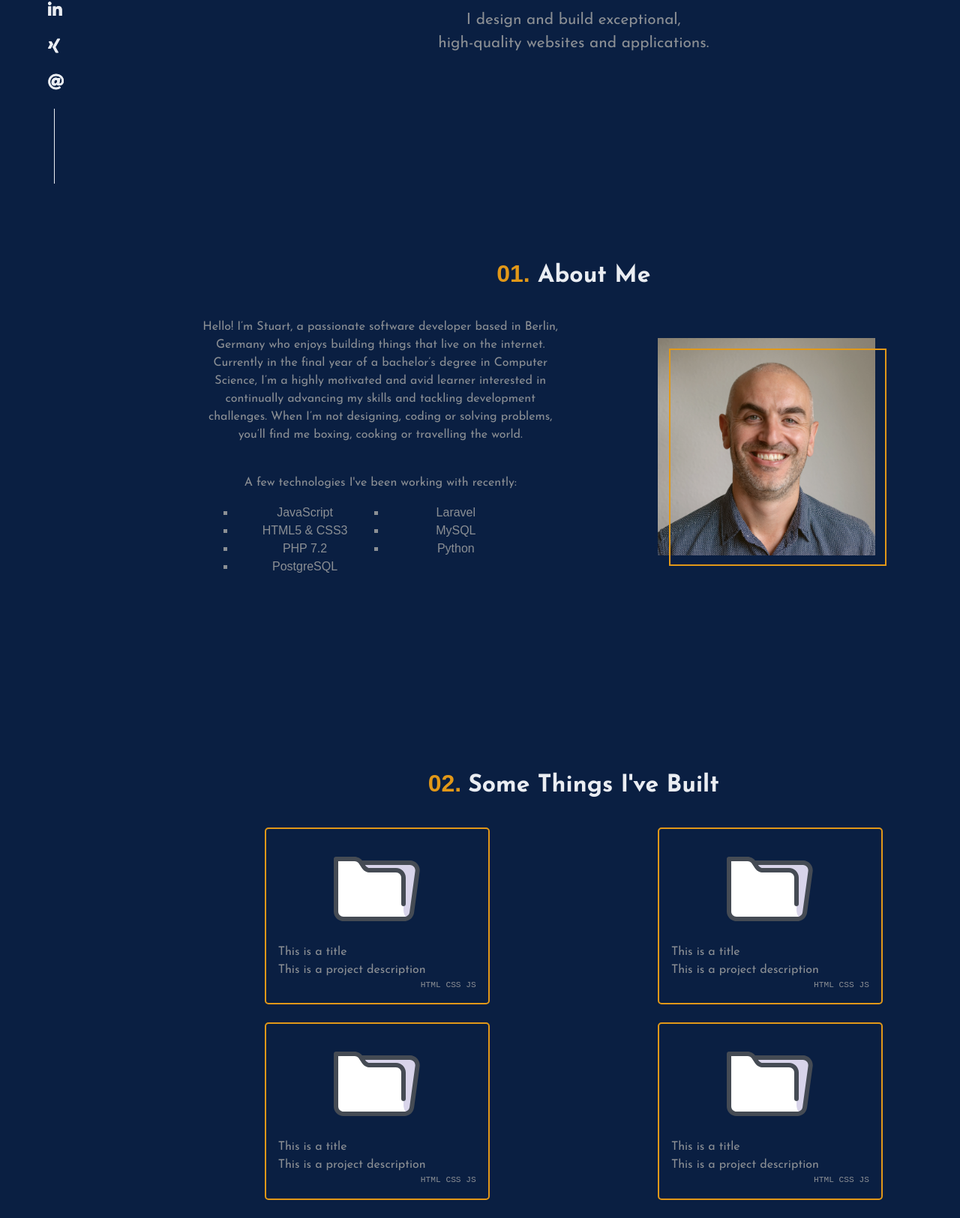
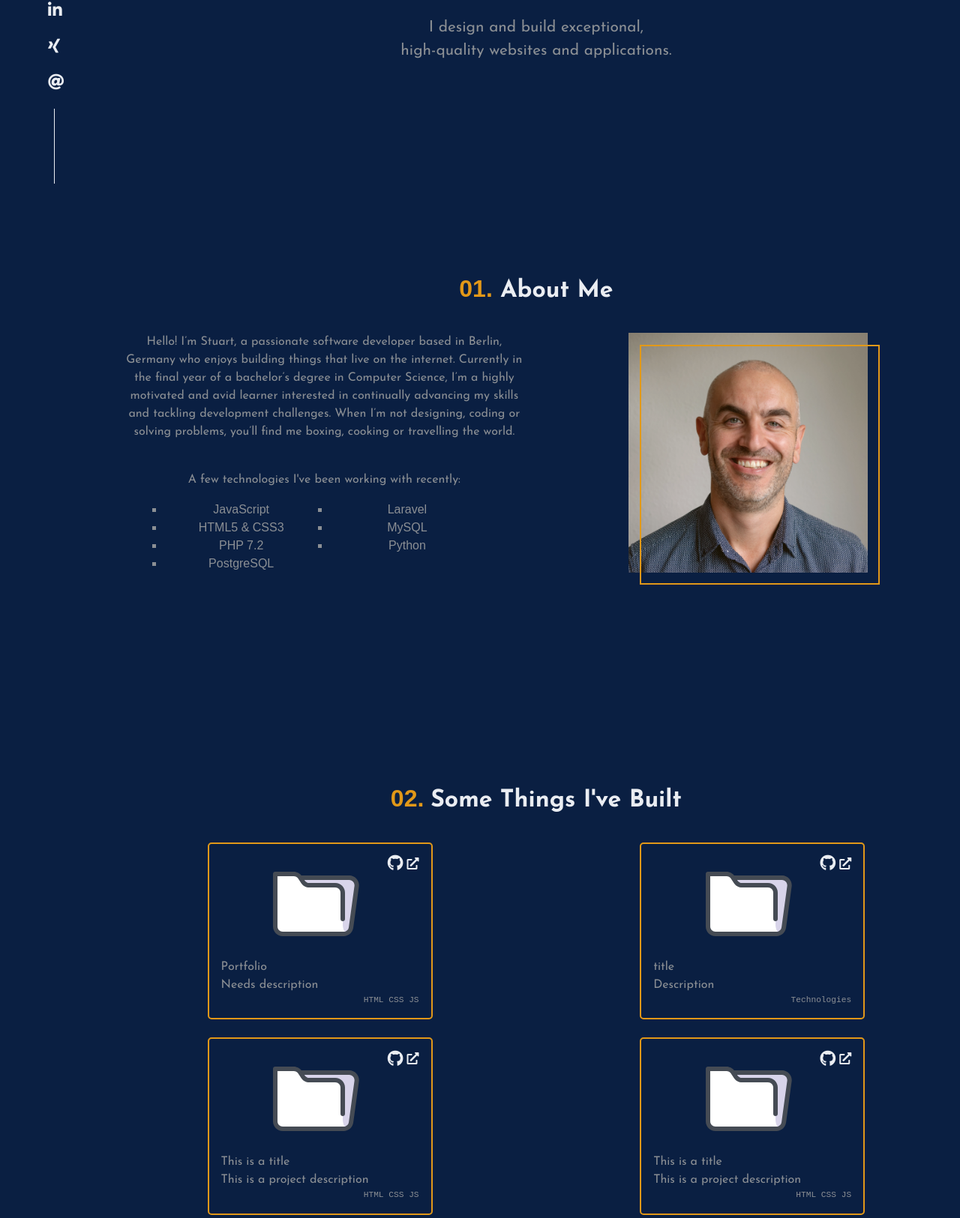
Before and after one commit to Sabrestoo/Portfolio, a plain HTML site: page index.html in a window 1280 px wide. Shown: the part 555-2180 px from the top of the page at 75% size. Drawn offline with Linux system fonts and the light colour scheme; a web font is replaced by a local one.

Commit message:
Restyled

```diff
--- a/index.html
+++ b/index.html
@@ -32,10 +32,10 @@
                 <a href="#contact-btn" class="link"><span class="alt-color">03.</span> Contact</a>
                 <a href="../images/sscv.pdf" class="link" id="resume" target="_blank">Resume</a>
                 <div class="icons-container">
-                <a href="https://github.com/Sabrestoo?tab=repositories" target='blank'><i class="fab fa-github fa-lg icon icons2"></i></a>
-                <a href="https://www.linkedin.com/in/summers2483" target="blank"><i class="fab fa-linkedin-in fa-lg icon icons2"></i></a>
-                <a href="https://www.xing.com/profile/Stuart_Summers/cv?sc_o=mxb_p" target='blank'><i class="fab fa-xing fa-lg icon icons2"></i></a>
-                <a href="mailto:summers2483@gmail.com" ><i class="fas fa-at fa-lg icon icons2"></i></a>
+                <a href="https://github.com/Sabrestoo?tab=repositories" target='_blank'><i class="fab fa-github fa-lg gh-icon icon icons2"></i></a>
+                <a href="https://www.linkedin.com/in/summers2483" target="_blank"><i class="fab li-icon fa-linkedin-in fa-lg icon icons2"></i></a>
+                <a href="https://www.xing.com/profile/Stuart_Summers/cv?sc_o=mxb_p" target='_blank'><i class="fab fa-xing fa-lg xing-icon icon icons2"></i></a>
+                <a href="mailto:summers2483@gmail.com" ><i class="fas fa-at fa-lg mail-icon icon icons2"></i></a>
                 </div>
                 </div>
         </nav>
@@ -96,6 +96,31 @@
         <div class="main work" id="work"><h1 class="section-title"><span class="alt-color alt-text">02. </span>Some Things I've Built</h1>
            <div class="work-container">
                 <div class="project" id="project1">
+                        <div class="project-icon-container"><a href="https://github.com/Sabrestoo?tab=repositories" target='_blank'><i class="fab fa-github fa-lg icons"></i></a>
+                       <a href="#"><i class="fas fa-external-link-alt icons"></i></a>
+                        </div>
+                        <div class="projectImg"><img src="images/folder-icons/folder-128.svg" alt="folder icon" class="folder-icon"></div>
+                     <div class="projectTitle">Portfolio</div>
+                     <!-- Github link -->
+                     <div class="projectDesc">Needs description</div>
+                     <!-- Code font for languages -->
+                     <div class="projectLanguages">HTML CSS JS</div>
+                 </div>
+                 <div class="project" id="project2">
+                        <div class="project-icon-container"><a href="https://github.com/Sabrestoo?tab=repositories" target='_blank'><i class="fab fa-github fa-lg icons"></i></a>
+                            <a href="#"><i class="fas fa-external-link-alt icons"></i></a>
+                             </div>
+                        <div class="projectImg"><img src="images/folder-icons/folder-128.svg" alt="folder icon" class="folder-icon"></div>
+                     <div class="projectTitle">title</div>
+                     <!-- Github link -->
+                     <div class="projectDesc">Description</div>
+                     <!-- Code font for languages -->
+                     <div class="projectLanguages">Technologies</div>
+                 </div>
+                 <div class="project" id="project3">
+                        <div class="project-icon-container"><a href="https://github.com/Sabrestoo?tab=repositories" target='_blank'><i class="fab fa-github fa-lg icons"></i></a>
+                            <a href="#"><i class="fas fa-external-link-alt icons"></i></a>
+                             </div>
                         <div class="projectImg"><img src="images/folder-icons/folder-128.svg" alt="folder icon" class="folder-icon"></div>
                      <div class="projectTitle">This is a title</div>
                      <!-- Github link -->
@@ -103,23 +128,10 @@
                      <!-- Code font for languages -->
                      <div class="projectLanguages">HTML CSS JS</div>
                  </div>
-                 <div class="project" id="project1">
-                        <div class="projectImg"><img src="images/folder-icons/folder-128.svg" alt="folder icon" class="folder-icon"></div>
-                     <div class="projectTitle">This is a title</div>
-                     <!-- Github link -->
-                     <div class="projectDesc">This is a project description</div>
-                     <!-- Code font for languages -->
-                     <div class="projectLanguages">HTML CSS JS</div>
-                 </div>
-                 <div class="project" id="project1">
-                        <div class="projectImg"><img src="images/folder-icons/folder-128.svg" alt="folder icon" class="folder-icon"></div>
-                     <div class="projectTitle">This is a title</div>
-                     <!-- Github link -->
-                     <div class="projectDesc">This is a project description</div>
-                     <!-- Code font for languages -->
-                     <div class="projectLanguages">HTML CSS JS</div>
-                 </div>
-                 <div class="project" id="project1">
+                 <div class="project" id="project4">
+                        <div class="project-icon-container"><a href="https://github.com/Sabrestoo?tab=repositories" target='_blank'><i class="fab fa-github fa-lg icons"></i></a>
+                            <a href="#"><i class="fas fa-external-link-alt icons"></i></a>
+                             </div>
                         <div class="projectImg"><img src="images/folder-icons/folder-128.svg" alt="folder icon" class="folder-icon"></div>
                      <div class="projectTitle">This is a title</div>
                      <!-- Github link -->
--- a/styles2.css
+++ b/styles2.css
@@ -48,6 +48,14 @@ h1 {
   padding-bottom: 2rem;
 }
 
+div.project-icon-container {
+  float: right;
+}
+
+.project-icon-container a {
+  color:rgba(234, 237, 242, 1);
+  color: var(--main-text);
+}
 
 /* logo */
 
@@ -161,6 +169,7 @@ h1 {
   }
 
   .icons2 {
+    display: block;
     padding: 15%;
   }
 
@@ -419,31 +428,27 @@ h1 {
 
 /* icons */
 
-.icons {
-  display: none;
-}
-
 .left-col {
-    width: 20%;
+    width: 12%;
     flex: 0 0 auto;
     color:rgba(234, 237, 242, 1);
     color: var(--main-text);
 }
 
-.fa-github  {
-    margin-bottom: 9rem;
+.gh-icon {
+  margin-bottom: 9rem;
 }
 
-.fa-xing {
-    padding-bottom: 3rem;
+.xing-icon {
+  padding-bottom: 3rem;
 }
 
-.fa-linkedin-in {
-    padding-bottom: 6rem;
+.li-icon {
+  padding-bottom: 6rem;
 }
 
-.fab, .fas, .line {
-  color:rgba(234, 237, 242, 1);
+.gh-icon, .li-icon, .xing-icon, .mail-icon, .line {
+    color:rgba(234, 237, 242, 1);
     color: var(--main-text);
     position: fixed;
     bottom: 8rem;
@@ -627,9 +632,11 @@ h1 {
     justify-self: center;
   }
 
+
+
   .projectImg {
-    min-height: 100px;
-    max-width: 90%;
+    min-height: 50px;
+    max-width: 75%;
     border-radius: 5px;
     margin: auto;
   }
```
Also changed, not shown: projects.html (deleted, +0 -42 lines).
